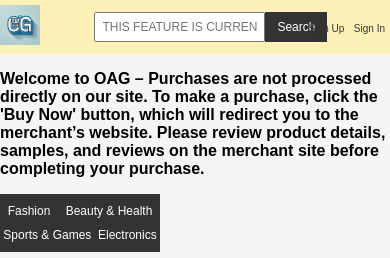
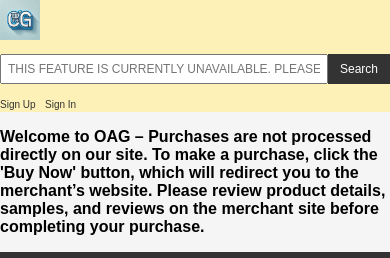
Before and after one commit to badboigibby/oag_store, a Flask app: page / in a window 390 px wide; the page is wider, and only the part inside the window is pictured. Shown: the top 258 px of that part. Run offline with Flask 3, Linux system fonts and the light colour scheme.

Commit message:
Updated CSS for responsive layout

```diff
--- a/static/css/styles.css
+++ b/static/css/styles.css
@@ -69,7 +69,7 @@ header, nav, section, footer {
     flex-wrap: wrap; /* Allow categories to stack on small screens */
     justify-content: space-around;
     padding: 10px 0;
-    width: 100%; /* Ensure the category bar spans the full width */
+    width: 100%;
 }
 
 .category-bar a {
@@ -145,7 +145,7 @@ footer {
     text-align: center;
     padding: 10px 0;
     font-size: 12px;
-    width: 100%; /* Ensure footer spans edge to edge */
+    width: 100%;
 }
 
 /* Bottom Bar */
@@ -199,11 +199,25 @@ footer {
         padding: 5px; /* Less padding */
     }
 
-    /* Ensure search, category bar, and footer span edge-to-edge on mobile */
-    .search-bar, .category-bar, footer {
-        width: 100%; /* Stretch them edge to edge */
-        max-width: 160px;
-        padding: 5px 0; /* Remove extra padding */
-        margin: 0;
+    /* Top Bar and Search bar at edge-to-edge */
+    .top-bar {
+        width: 100%;
+        padding: 0;
+    }
+
+    .search-bar {
+        width: 100%;
+    }
+
+    /* Category Bar at edge-to-edge */
+    .category-bar {
+        width: 100%;
+        padding: 0;
+    }
+
+    /* Footer at edge-to-edge */
+    footer {
+        width: 100%;
+        padding: 0;
     }
 }
```
